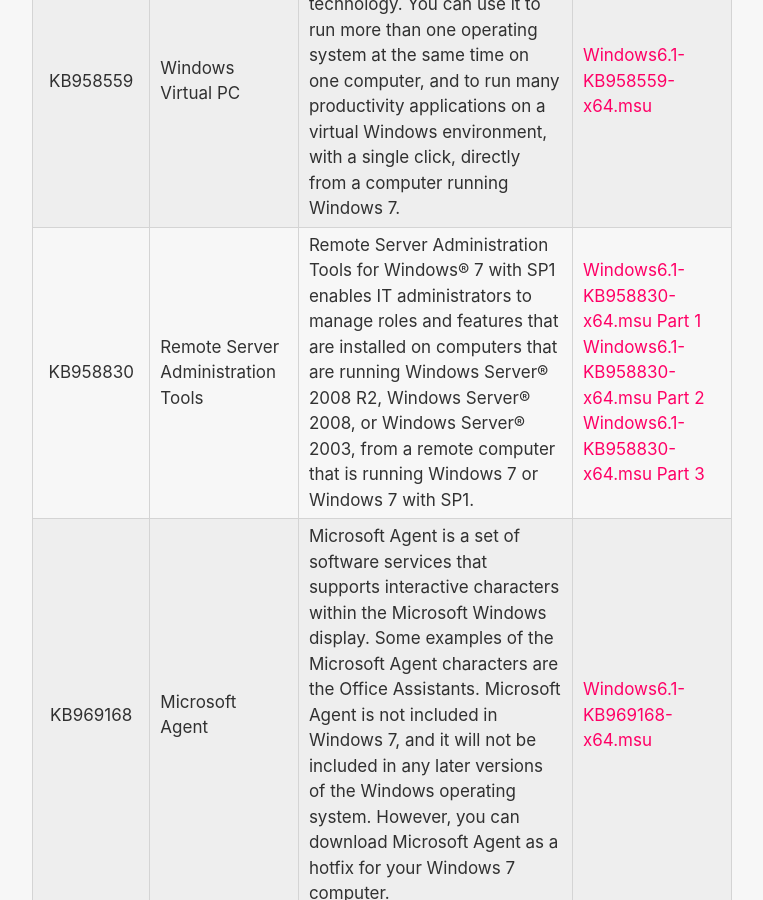
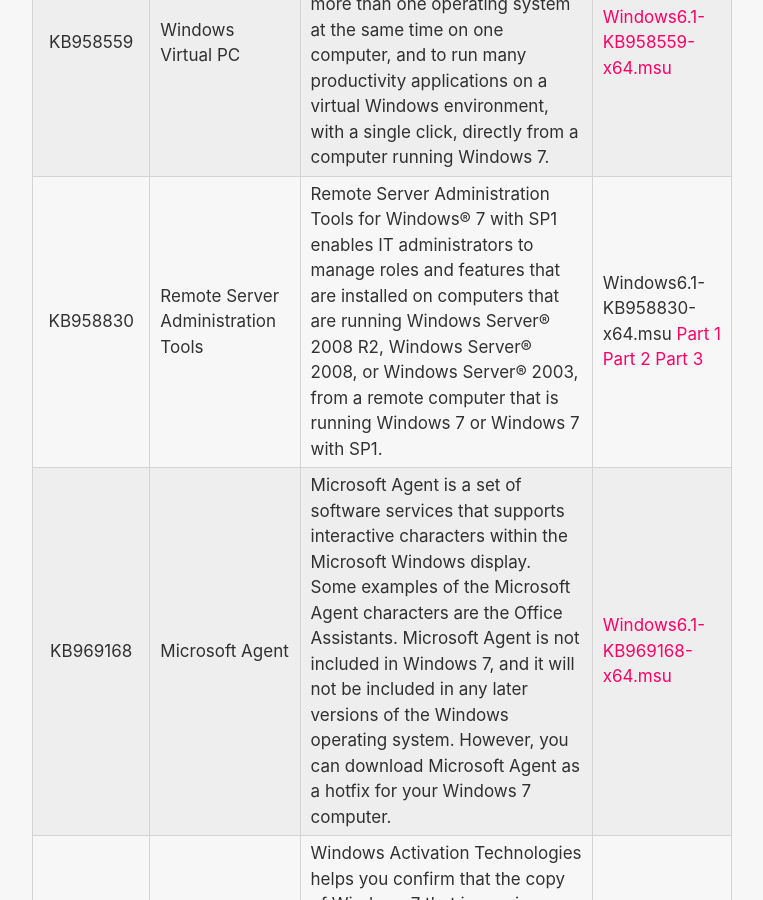
Before and after one commit to HackAndPwn/HackAndPwn.github.io, a Jekyll site: the page built from _posts/2020-05-23-windows-7-esu-patching.md, in a window 1280 px wide and 900 px high, scrolled down 1960 px. Shown: the whole window, without its empty margins (258-1021 px from the left). Built offline with Jekyll 4.4.1, drawn with Linux system fonts in a browser that asks for light colours.

Commit message:
go smaller parts for link

```diff
--- a/_posts/2020-05-23-windows-7-esu-patching.md
+++ b/_posts/2020-05-23-windows-7-esu-patching.md
@@ -33,7 +33,7 @@
 | KB917607  | Windows Help 32-bit Compatability Update     | WinHlp32.exe is required to display 32-bit Help files that have the ".hlp" file name extension. To view .hlp files on Windows 7, you need to install this application. | [Windows6.1-KB917607-x64.msu](https://github.com/HackAndPwn/Windows-7-Patching/raw/master/02_Features/01_Windows6.1-KB917607-x64.msu) |
 | KB943790  | File Management API extensions for BitLocker | Install this update to extend the File Management APIs to not only enable the discovery and restoration of deleted files from volumes that are not encrypted but also enable the recovery of files from Bitlocker encrypted volumes. | [Windows6.1-KB943790-x64.msu](https://github.com/HackAndPwn/Windows-7-Patching/raw/master/02_Features/02_Windows6.1-KB943790-x64.msu) |
 | KB958559  | Windows Virtual PC                           | Windows Virtual PC is the latest Microsoft virtualization technology. You can use it to run more than one operating system at the same time on one computer, and to run many productivity applications on a virtual Windows environment, with a single click, directly from a computer running Windows 7. | [Windows6.1-KB958559-x64.msu](https://github.com/HackAndPwn/Windows-7-Patching/raw/master/02_Features/03_Windows6.1-KB958559-x64.msu) |
-| KB958830  | Remote Server Administration Tools           | Remote Server Administration Tools for Windows® 7 with SP1 enables IT administrators to manage roles and features that are installed on computers that are running Windows Server® 2008 R2, Windows Server® 2008, or Windows Server® 2003, from a remote computer that is running Windows 7 or Windows 7 with SP1. | [Windows6.1-KB958830-x64.msu Part 1](https://github.com/HackAndPwn/Windows-7-Patching/raw/master/02_Features/04_Windows6.1-KB958830-x64.zip.001)  [Windows6.1-KB958830-x64.msu Part 2](https://github.com/HackAndPwn/Windows-7-Patching/raw/master/02_Features/04_Windows6.1-KB958830-x64.zip.002)  [Windows6.1-KB958830-x64.msu Part 3](https://github.com/HackAndPwn/Windows-7-Patching/raw/master/02_Features/04_Windows6.1-KB958830-x64.zip.003) |
+| KB958830  | Remote Server Administration Tools           | Remote Server Administration Tools for Windows® 7 with SP1 enables IT administrators to manage roles and features that are installed on computers that are running Windows Server® 2008 R2, Windows Server® 2008, or Windows Server® 2003, from a remote computer that is running Windows 7 or Windows 7 with SP1. | Windows6.1-KB958830-x64.msu [Part 1](https://github.com/HackAndPwn/Windows-7-Patching/raw/master/02_Features/04_Windows6.1-KB958830-x64.zip.001)  [Part 2](https://github.com/HackAndPwn/Windows-7-Patching/raw/master/02_Features/04_Windows6.1-KB958830-x64.zip.002)  [Part 3](https://github.com/HackAndPwn/Windows-7-Patching/raw/master/02_Features/04_Windows6.1-KB958830-x64.zip.003) |
 | KB969168  | Microsoft Agent                              | Microsoft Agent is a set of software services that supports interactive characters within the Microsoft Windows display. Some examples of the Microsoft Agent characters are the Office Assistants.  Microsoft Agent is not included in Windows 7, and it will not be included in any later versions of the Windows operating system. However, you can download Microsoft Agent as a hotfix for your Windows 7 computer. | [Windows6.1-KB969168-x64.msu](https://github.com/HackAndPwn/Windows-7-Patching/raw/master/02_Features/05_Windows6.1-KB969168-x64.msu) |
 | KB970985  | Windows Activation Technologies              | Windows Activation Technologies helps you confirm that the copy of Windows 7 that is running on your computer is genuine. Additionally, Windows Activation Technologies helps protect against the risks of counterfeit software. Windows Activation Technologies in Windows 7 consists of activation and validation components that contain anti-piracy features. | [Windows6.1-KB970985-x64.msu](https://github.com/HackAndPwn/Windows-7-Patching/raw/master/02_Features/06_Windows6.1-KB970985-x64.msu) |
 | KB974150  | Windows NTBackup Utility                    | NTBackup is the legacy Windows backup application included in previous versions of Windows. Files can be backed up to tape, ZIP drives, floppy disks, and hard drives using a proprietary backup format (BKF). It also features integration with Task Scheduler and has several command line switches for scheduled automated backups. | [Windows6.1-KB974150-x64.msu](https://github.com/HackAndPwn/Windows-7-Patching/raw/master/02_Features/07_Windows6.1-KB974150-x64.msu) |
```
